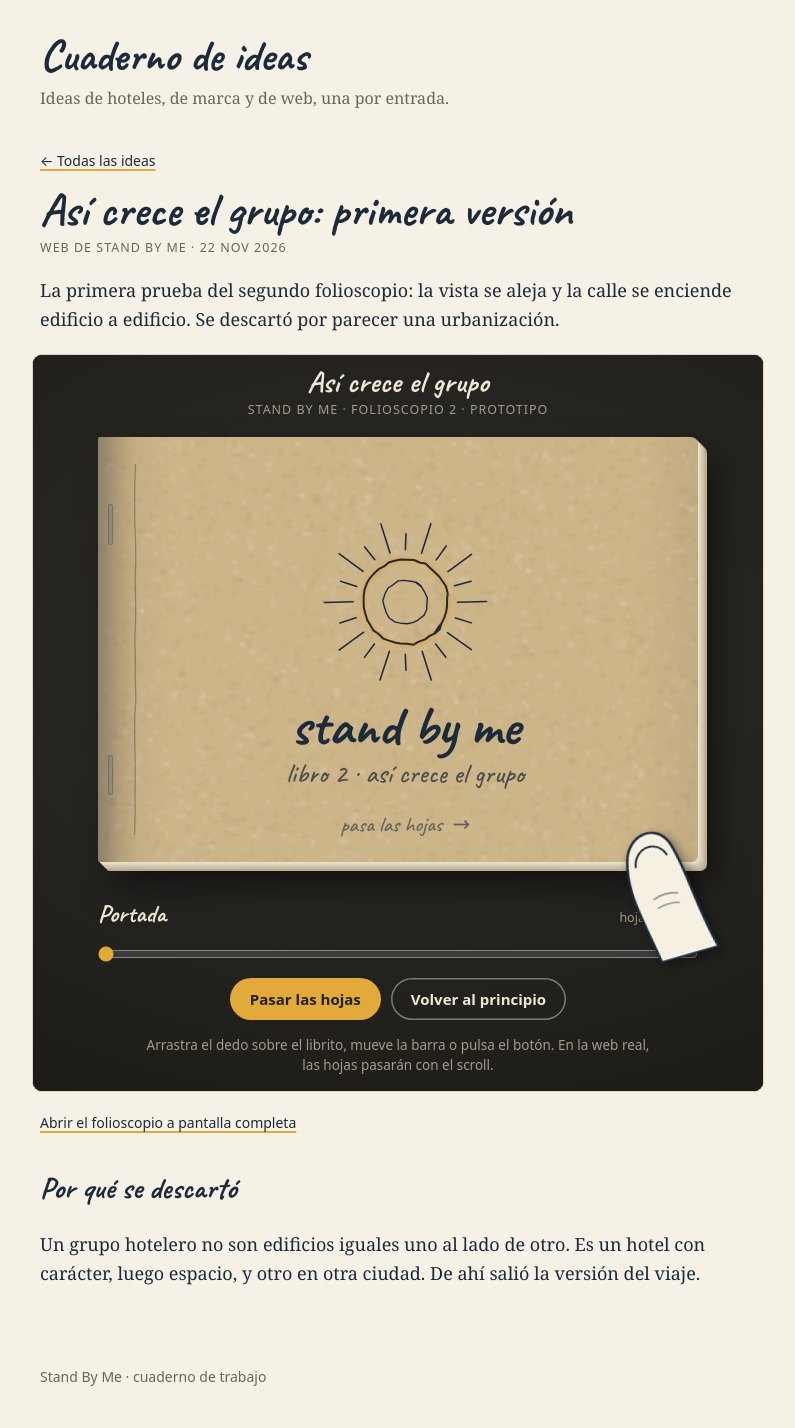
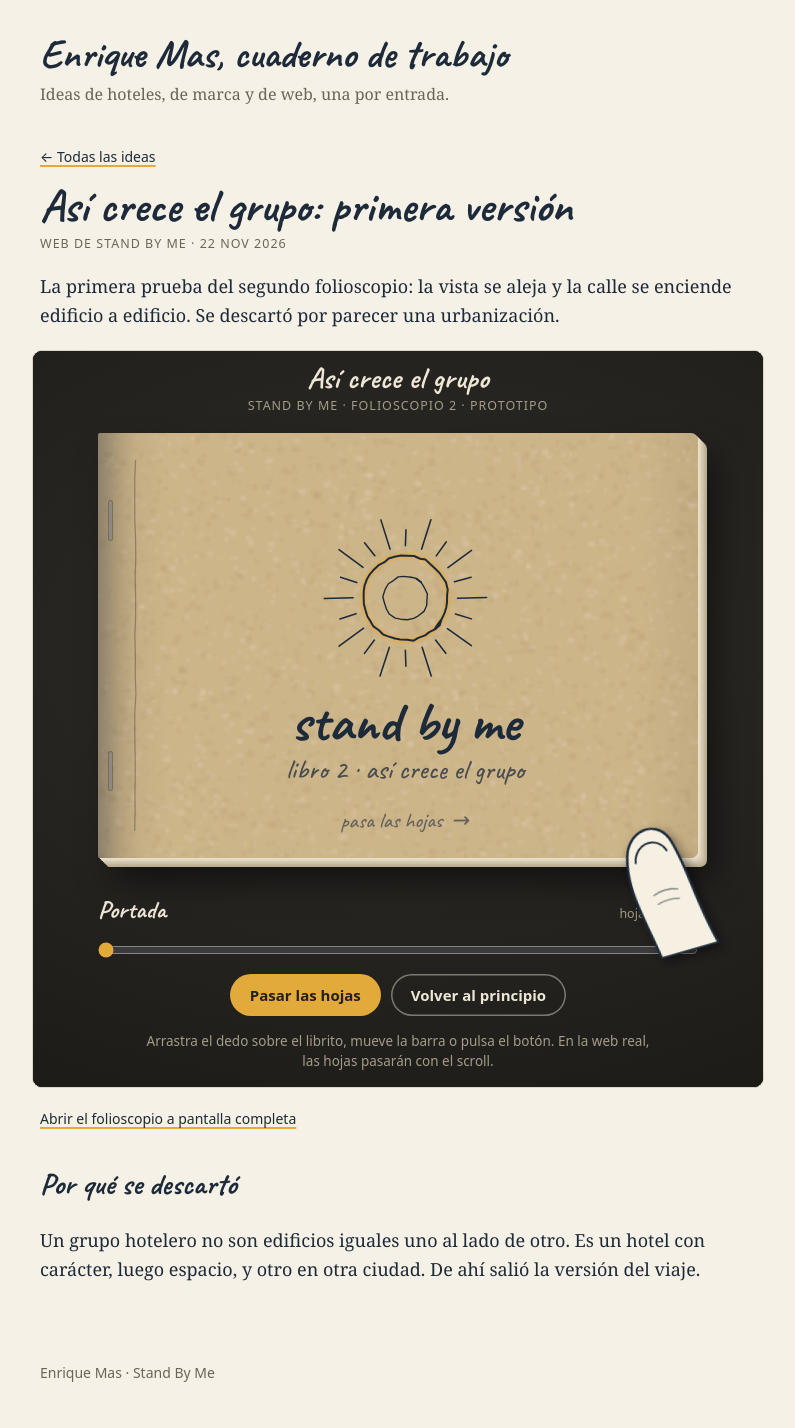
Before and after one commit to kikemaxxx/cuaderno_de_ideas, a plain HTML site: page entradas/asi-crece-el-grupo-ciudad/index.html in a window 1280 px wide. Shown: the whole page, without its empty margins (242-1037 px from the left). Drawn offline with Linux system fonts and the light colour scheme.

Commit message:
Renombra el sitio: Enrique Mas, cuaderno de trabajo
Co-Authored-By: Claude Fable 5.2 <noreply@anthropic.com>
Claude-Session: https://claude.ai/code/session_01VNwHtZY333hLNNf9nx5QMY

```diff
--- a/entradas/asi-crece-el-grupo-ciudad/index.html
+++ b/entradas/asi-crece-el-grupo-ciudad/index.html
@@ -1,14 +1,14 @@
 <!DOCTYPE html>
 <html lang="es"><head><meta charset="utf-8"><meta name="viewport" content="width=device-width, initial-scale=1">
-<title>Así crece el grupo: primera versión · Cuaderno de ideas</title>
+<title>Así crece el grupo: primera versión · Enrique Mas, cuaderno de trabajo</title>
 <link rel="preconnect" href="https://fonts.googleapis.com"><link href="https://fonts.googleapis.com/css2?family=Caveat:wght@500;700&display=swap" rel="stylesheet">
 <link rel="stylesheet" href="../../estilo.css"></head>
 <body>
-<header class="site"><p class="name"><a href="../../index.html">Cuaderno de ideas</a></p><p>Ideas de hoteles, de marca y de web, una por entrada.</p></header>
+<header class="site"><p class="name"><a href="../../index.html">Enrique Mas, cuaderno de trabajo</a></p><p>Ideas de hoteles, de marca y de web, una por entrada.</p></header>
 <main>
 <p class="back"><a href="../../index.html">← Todas las ideas</a></p><article><h1>Así crece el grupo: primera versión</h1><div class="meta">Web de Stand By Me · 22 nov 2026</div><p>La primera prueba del segundo folioscopio: la vista se aleja y la calle se enciende edificio a edificio. Se descartó por parecer una urbanización.</p><div class="frame"><iframe src="../../folioscopios/asi-crece-el-grupo-ciudad/index.html" title="Folioscopio" loading="lazy"></iframe></div><p class="open"><a href="../../folioscopios/asi-crece-el-grupo-ciudad/index.html">Abrir el folioscopio a pantalla completa</a></p>
 <h2>Por qué se descartó</h2>
 <p>Un grupo hotelero no son edificios iguales uno al lado de otro. Es un hotel con carácter, luego espacio, y otro en otra ciudad. De ahí salió la versión del viaje.</p></article>
 </main>
-<footer>Stand By Me · cuaderno de trabajo</footer>
+<footer>Enrique Mas · Stand By Me</footer>
 </body></html>
--- a/estilo.css
+++ b/estilo.css
@@ -4,7 +4,7 @@
 body{margin:0;background:var(--paper);color:var(--ink);font-family:Georgia,"Iowan Old Style","Times New Roman",serif;line-height:1.6;font-size:18px}
 a{color:var(--ink);text-decoration-color:var(--sun);text-decoration-thickness:2px;text-underline-offset:3px}
 header.site{padding:34px 22px 18px;max-width:760px;margin:0 auto}
-header.site .name{font-family:Caveat,cursive;font-size:44px;font-weight:700;line-height:1;margin:0}
+header.site .name{font-family:Caveat,cursive;font-size:40px;font-weight:700;line-height:1;margin:0}
 header.site .name a{text-decoration:none}
 header.site p{margin:8px 0 0;color:var(--muted);font-size:16px}
 main{max-width:760px;margin:0 auto;padding:6px 22px 60px}
```
Also changed, not shown: entradas/asi-crece-el-grupo-viaje/index.html (+3 -3 lines), entradas/asi-nace-un-hotel/index.html (+3 -3 lines), entradas/beat-hotel-la-llegada/index.html (+3 -3 lines), entradas/el-nino-y-el-aro/index.html (+3 -3 lines), entradas/webs-de-hoteles-originales/index.html (+3 -3 lines), index.html (+3 -3 lines), 1 other file.
